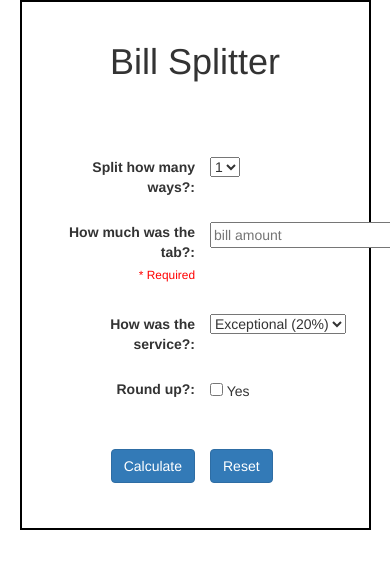
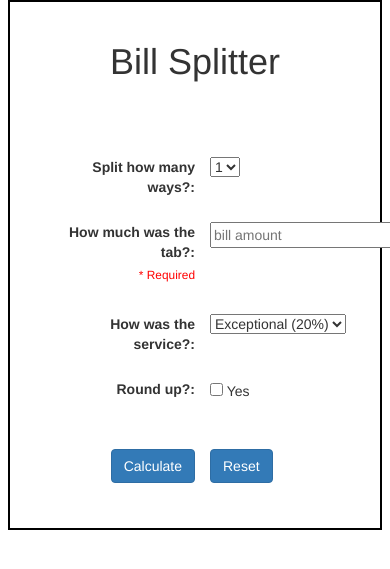
Before and after one commit to edlover/HES-CSCIE-15-Dynamic-Web-Applications-a2, a PHP site: page / in a window 390 px wide; the page is wider, and only the part inside the window is pictured. Shown: the top 569 px of that part. Run offline with PHP 8.4, Linux system fonts and the light colour scheme.

Commit message:
Worked on CSS for smaller devices

```diff
--- a/css/style.css
+++ b/css/style.css
@@ -41,23 +41,10 @@ h1 {
     margin-left: 10%;
 }
 
-@media screen and (max-width: 1200px) {
+@media screen and (max-width: 1100px) {
 
     body {
-        margin-left: 15%;
-        margin-right: 15%;
+        margin-left: 2%;
+        margin-right: 2%;
     }
 }
-
-@media screen and (max-width: 776px) {
-
-    body {
-        margin-left: 5%;
-        margin-right: 5%;
-    }
-
-    #output {
-        margin-right: 2%;
-        margin-left: 2%;
-    }
-}
```
